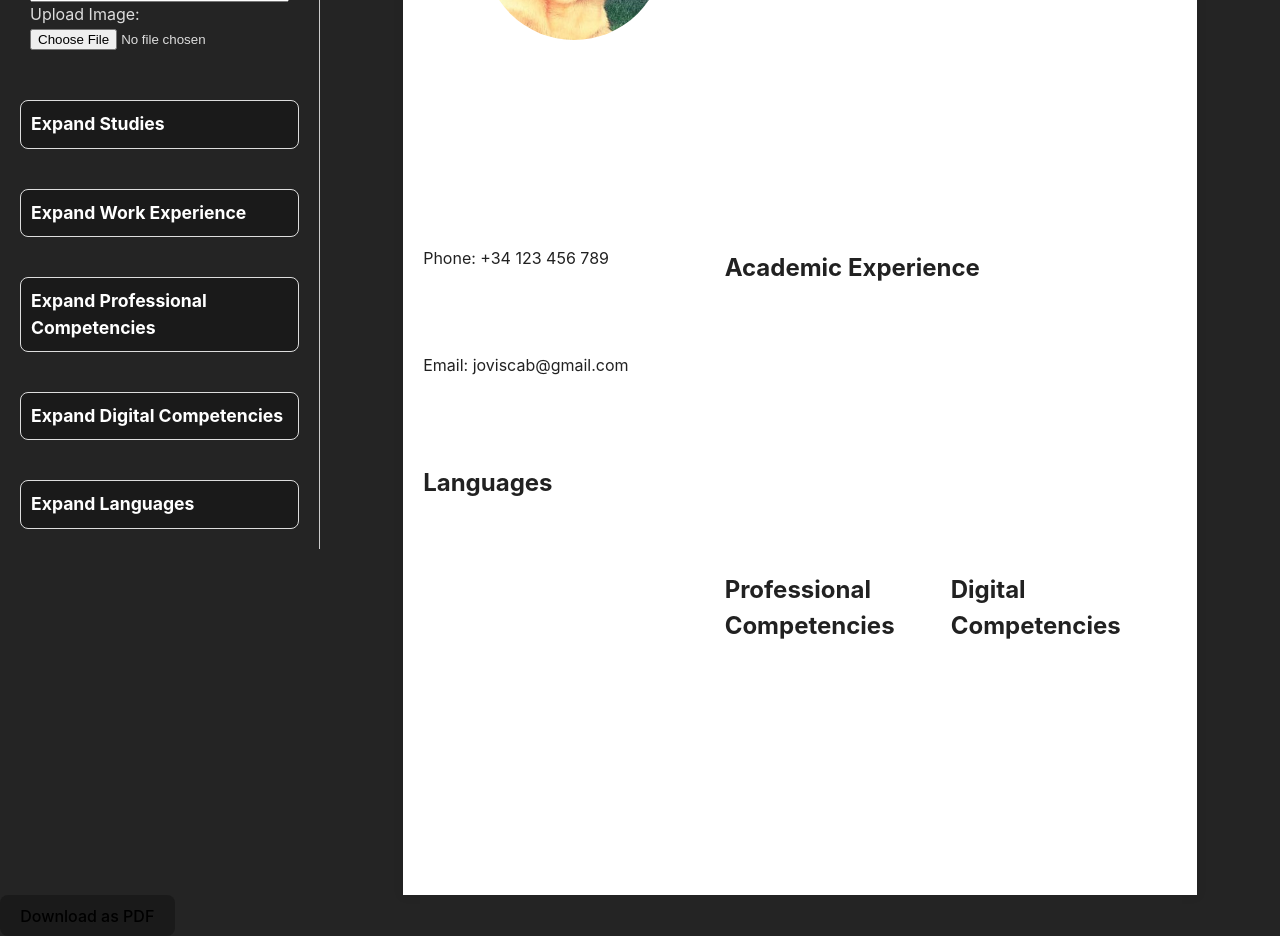
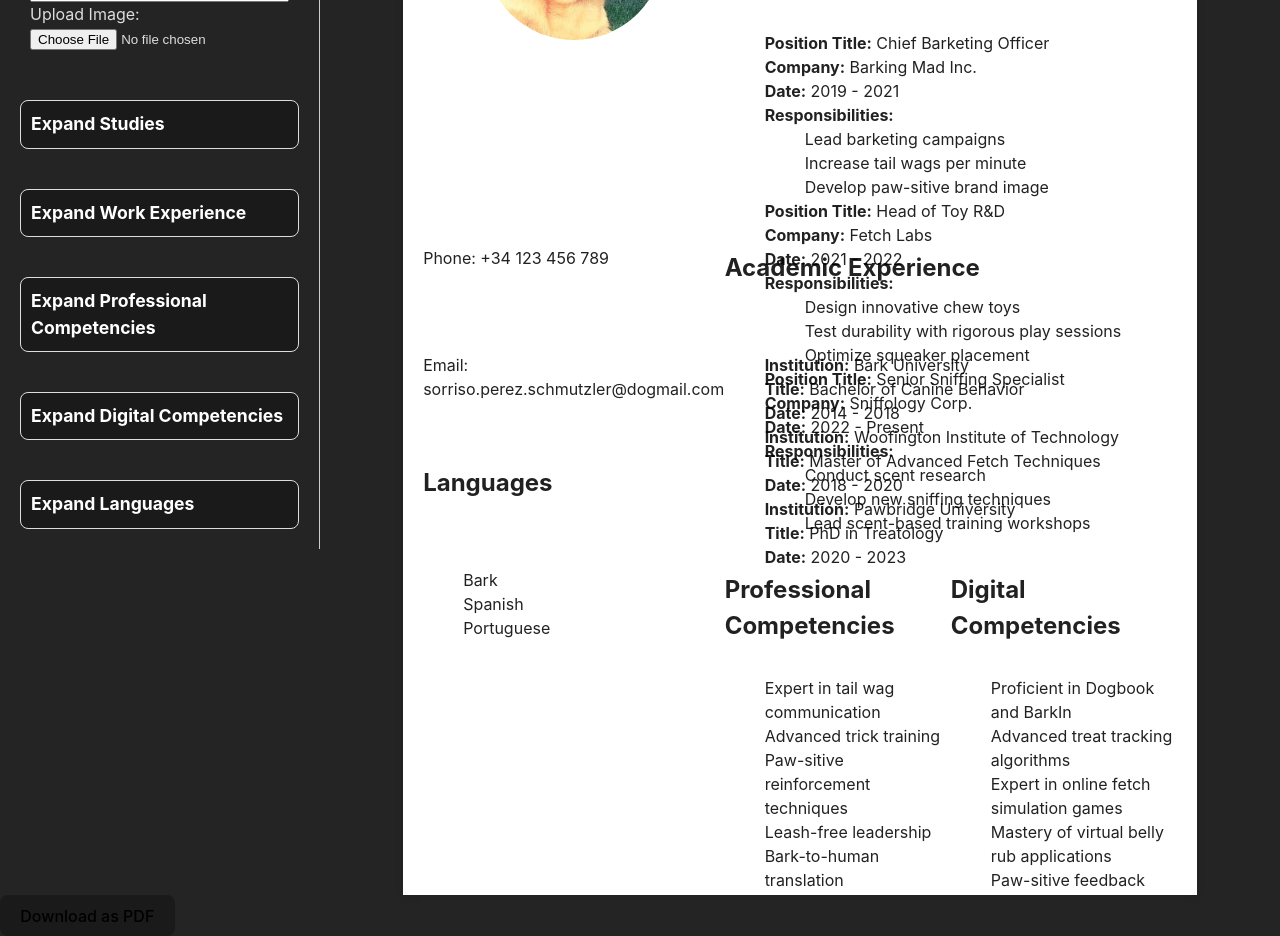
Before and after one commit to joviscab/cv-app, a React (Vite) app: page / in a window 1280 px wide. Shown: the part 220-1156 px from the top of the page. Built offline with nearby package versions, Linux system fonts and the light colour scheme.

Commit message:
add dummy content for default curriculum and add scroll bar in the form section

```diff
--- a/src/App.jsx
+++ b/src/App.jsx
@@ -10,13 +10,63 @@ function App() {
 
   const [curriculumData, setCurriculumData] = useState({
     name: "Sorriso Pérez Schmutzler",
-    email: "joviscab@gmail.com",
+    email: "sorriso.perez.schmutzler@dogmail.com",
     phone: "+34 123 456 789",
-    education: [],
-    experience: [],
-    proComp: [],
-    digComp: [],
-    languages: [],
+    education: [
+      {
+        institution: "Bark University",
+        title: "Bachelor of Canine Behavior",
+        date: "2014 - 2018",
+      },
+      {
+        institution: "Woofington Institute of Technology",
+        title: "Master of Advanced Fetch Techniques",
+        date: "2018 - 2020",
+      },
+      {
+        institution: "Pawbridge University",
+        title: "PhD in Treatology",
+        date: "2020 - 2023",
+      },
+    ],
+    experience: [
+      {
+        position: "Chief Barketing Officer",
+        company: "Barking Mad Inc.",
+        date: "2019 - 2021",
+        duties:
+          "Lead barketing campaigns\nIncrease tail wags per minute\nDevelop paw-sitive brand image",
+      },
+      {
+        position: "Head of Toy R&D",
+        company: "Fetch Labs",
+        date: "2021 - 2022",
+        duties:
+          "Design innovative chew toys\nTest durability with rigorous play sessions\nOptimize squeaker placement",
+      },
+      {
+        position: "Senior Sniffing Specialist",
+        company: "Sniffology Corp.",
+        date: "2022 - Present",
+        duties:
+          "Conduct scent research\nDevelop new sniffing techniques\nLead scent-based training workshops",
+      },
+    ],
+    proComp: [
+      "Expert in tail wag communication",
+      "Advanced trick training",
+      "Paw-sitive reinforcement techniques",
+      "Leash-free leadership",
+      "Bark-to-human translation",
+    ],
+    digComp: [
+      "Proficient in Dogbook and BarkIn",
+      "Advanced treat tracking algorithms",
+      "Expert in online fetch simulation games",
+      "Mastery of virtual belly rub applications",
+      "Paw-sitive feedback loops in digital training",
+    ],
+    languages: ["Bark", "Spanish", "Portuguese"],
     image: defaultImage,
   });
 
--- a/src/components/Form.jsx
+++ b/src/components/Form.jsx
@@ -1,8 +1,13 @@
-import React, { useState } from "react";
+import React, { useState, useEffect } from "react";
 
 function Form({ curriculumData, setCurriculumData }) {
   const [languageInput, setLanguageInput] = useState("");
   const [editingLanguageIndex, setEditingLanguageIndex] = useState(null);
+
+  useEffect(() => {
+    setEducationList(curriculumData.education || []);
+    setExperienceList(curriculumData.experience || []);
+  }, [curriculumData.education, curriculumData.experience]);
 
   const [proCompInput, setProCompInput] = useState("");
   const [editingProCompIndex, setEditingProCompIndex] = useState(null);
--- a/src/styles/App.css
+++ b/src/styles/App.css
@@ -122,6 +122,7 @@ textarea {
   max-height: 0;
   opacity: 0;
   padding: 0 10px;
+  overflow-y: auto;
 }
 
 .form-content.visible {
```
